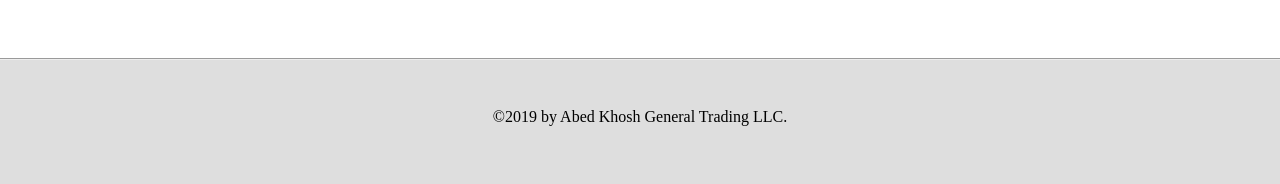
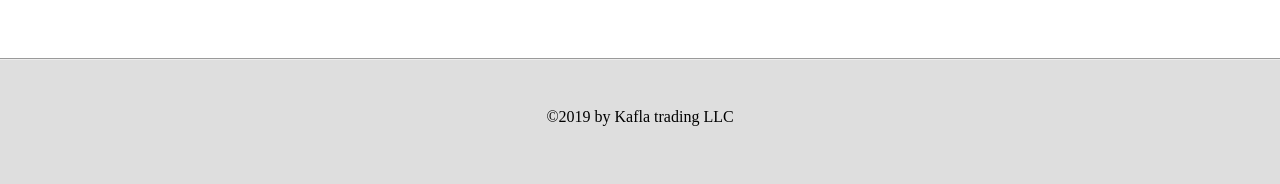
Before and after one commit to VinuZach/dry_fruits_web, a Django app: page / in a window 1280 px wide. Shown: the part 3477-3661 px from the top of the page. Run offline with Django 4.2, Linux system fonts and the light colour scheme; some libraries are stand-ins or nearby versions.

Commit message:
footer changeg

```diff
--- a/Asturah_app/templates/HomePage2.html
+++ b/Asturah_app/templates/HomePage2.html
@@ -1011,7 +1011,7 @@ background-repeat: no-repeat;
 
 
     <div style="color:black;padding:40px;">
-       ©2019 by Abed Khosh General Trading LLC.
+       ©2019 by Kafla trading LLC
 <br>
         <br>
 
```
